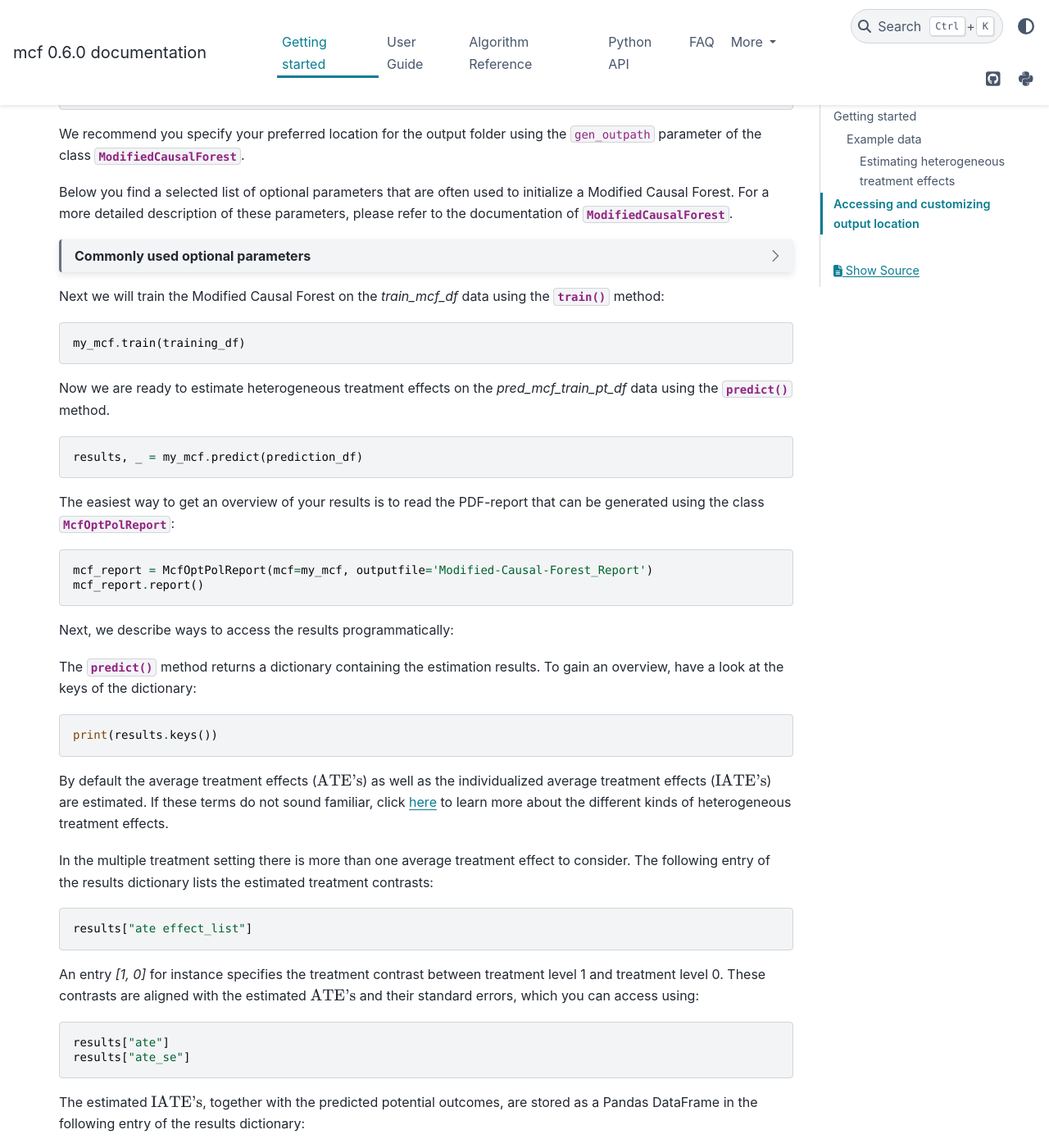
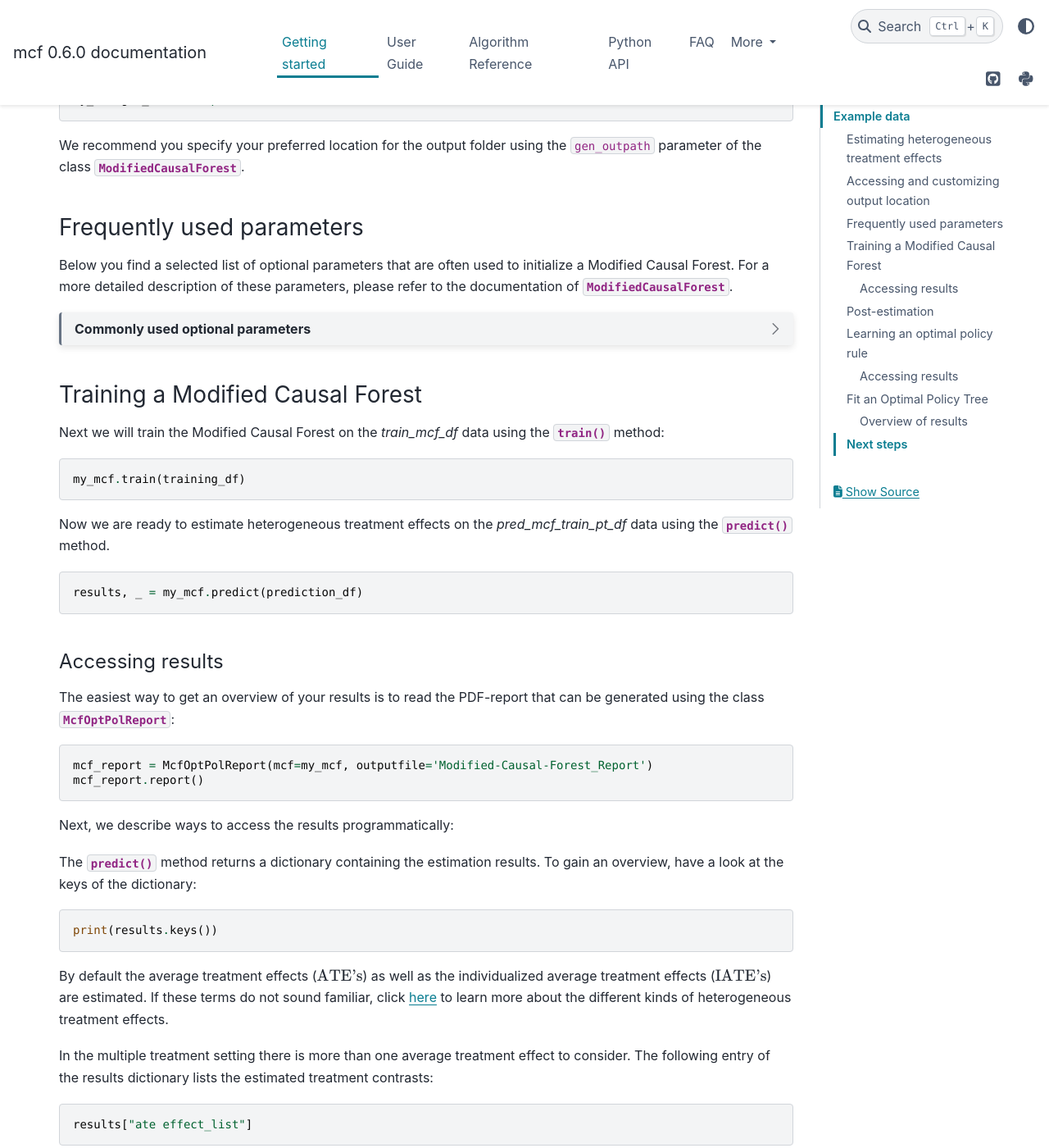
Before and after one commit to MCFpy/mcf, a Sphinx documentation site: the page built from docs/source/getting_started.rst, in a window 1280 px wide and 1400 px high, scrolled down 1500 px. Shown: the whole window at 82% size. Built offline with Sphinx 7.4.7 and the PyData theme 0.15.4, drawn with Linux system fonts in a browser that asks for light colours; some of the changed text lies outside the part shown.

Commit message:
Update getting_started.rst add title for frequently used parameters

```diff
--- a/docs/source/getting_started.rst
+++ b/docs/source/getting_started.rst
@@ -52,9 +52,8 @@
         _int_show_plots=False  # Disable plots for faster performance
     )
 
-
 Accessing and customizing output location
-=========================================
+------------------------------------------
 
 The **mcf** package generates a number of standard outputs for your convenience. After initializing a Modified Causal Forest, the package will create an output folder where these results are stored.
 Any method you are using, returns the location of these output files as last return (the reporting method returns the full file name of the pdf file in addition).
@@ -65,6 +64,9 @@
     my_mcf.gen_dict["outpath"]
 
 We recommend you specify your preferred location for the output folder using the ``gen_outpath`` parameter of the class :py:class:`~mcf_functions.ModifiedCausalForest`.
+
+Frequently used parameters
+--------------------------
 
 Below you find a selected list of optional parameters that are often used to initialize a Modified Causal Forest. For a more detailed description of these parameters, please refer to the documentation of :py:class:`~mcf_functions.ModifiedCausalForest`.
 
```
